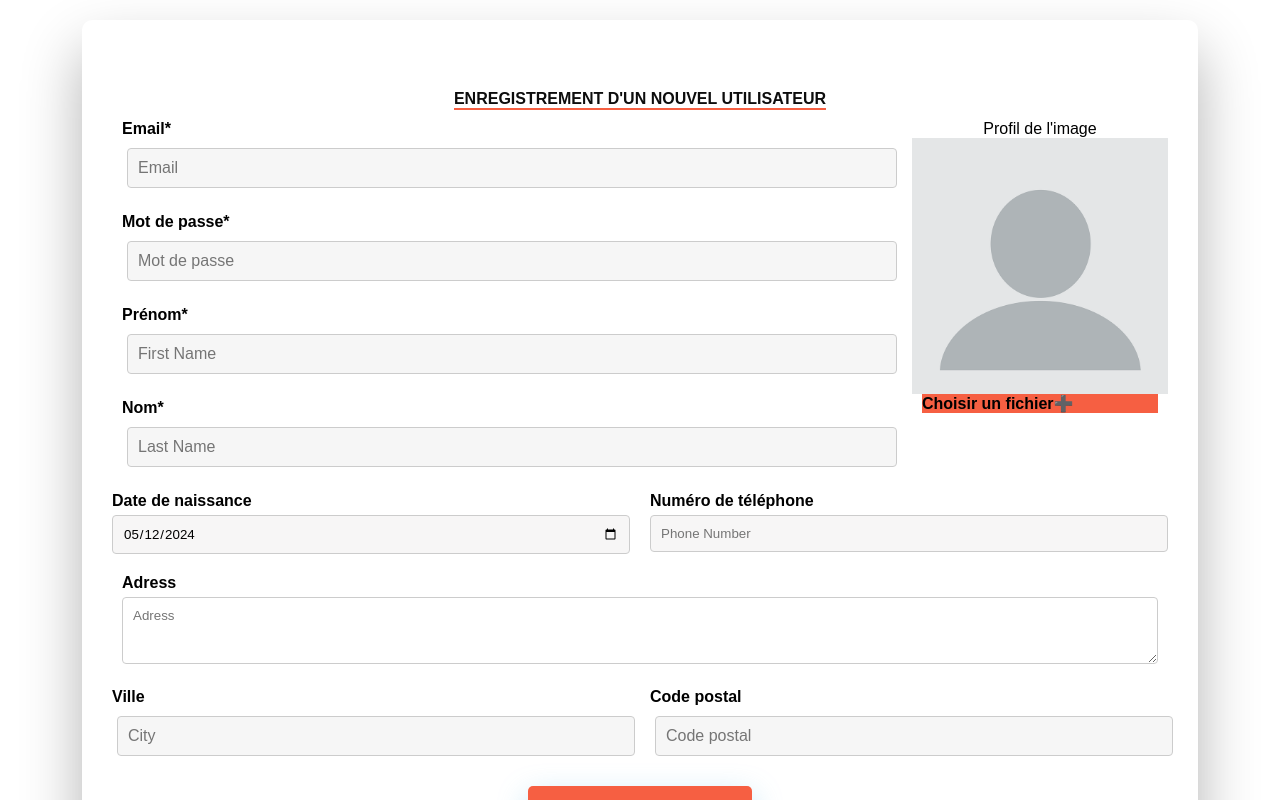
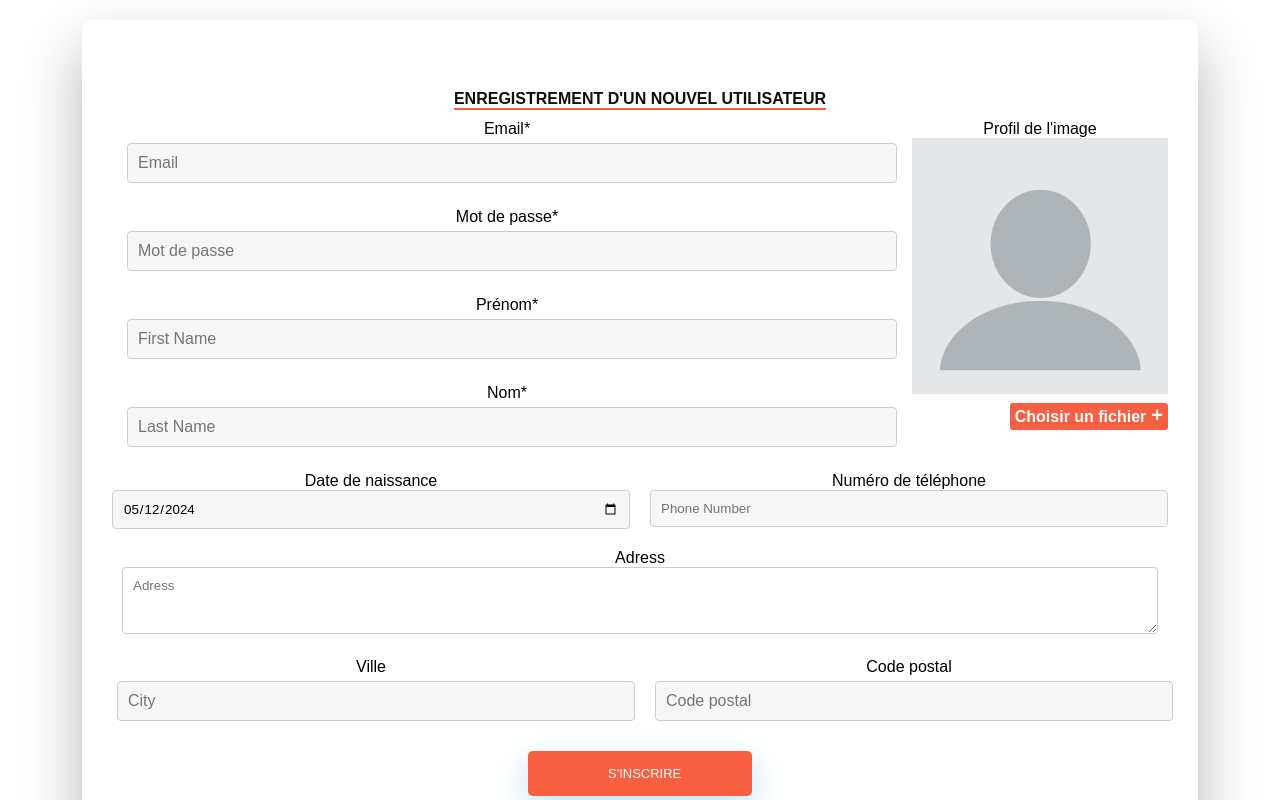
Before and after one commit to ngodup/client-cloud, a React (Create React App) app: page /signup in a window 1280 px wide. Shown: the top 800 px of the page. Built offline with nearby package versions, Linux system fonts and the light colour scheme; no server answers.

Commit message:
Improve the css code for profile

```diff
--- a/src/components/ProfileForm/ProfileForm.css
+++ b/src/components/ProfileForm/ProfileForm.css
@@ -30,10 +30,22 @@
     margin-bottom: 20px;
   }
 
-  .field-container label {
-    display: block;
-    margin-bottom: 5px;
+  .profile-file-container {
+    margin-top: 10px;
+    float: right;
+  }
+
+  .profile-file-container label {
     font-weight: bold;
+    padding: 5px;
+    border-radius: 3px;
+    margin-top: 10px;
+    color: white !important;
+  }
+  .custom-file-icon {
+    margin-left: 5px;
+    font-weight: bolder;
+    font-size: 20px;
   }
 
   .field-container input,
@@ -67,7 +79,6 @@
   }
 
   .custom-file-label-file {
-    padding: auto;
     background-color: var(--primary-color);
     color: var(--ligh-color)
   }
--- a/src/components/ProfileForm/ProfileForm.tsx
+++ b/src/components/ProfileForm/ProfileForm.tsx
@@ -215,10 +215,10 @@ const ProfileForm: React.FC<ProfileFormProps> = ({
                 />
               )}
             </div>
-            <div className="field-container">
+            <div className="profile-file-container">
               <label htmlFor="my-file-input" className="custom-file-label-file">
                 <span className="custom-file-text">Choisir un fichier</span>
-                <span className="custom-file-icon">➕</span>
+                <span className="custom-file-icon">+</span>
               </label>
               <input
                 type="file"
```
Also changed, not shown: 1 other file (tests, documents, lock files or other folders).
